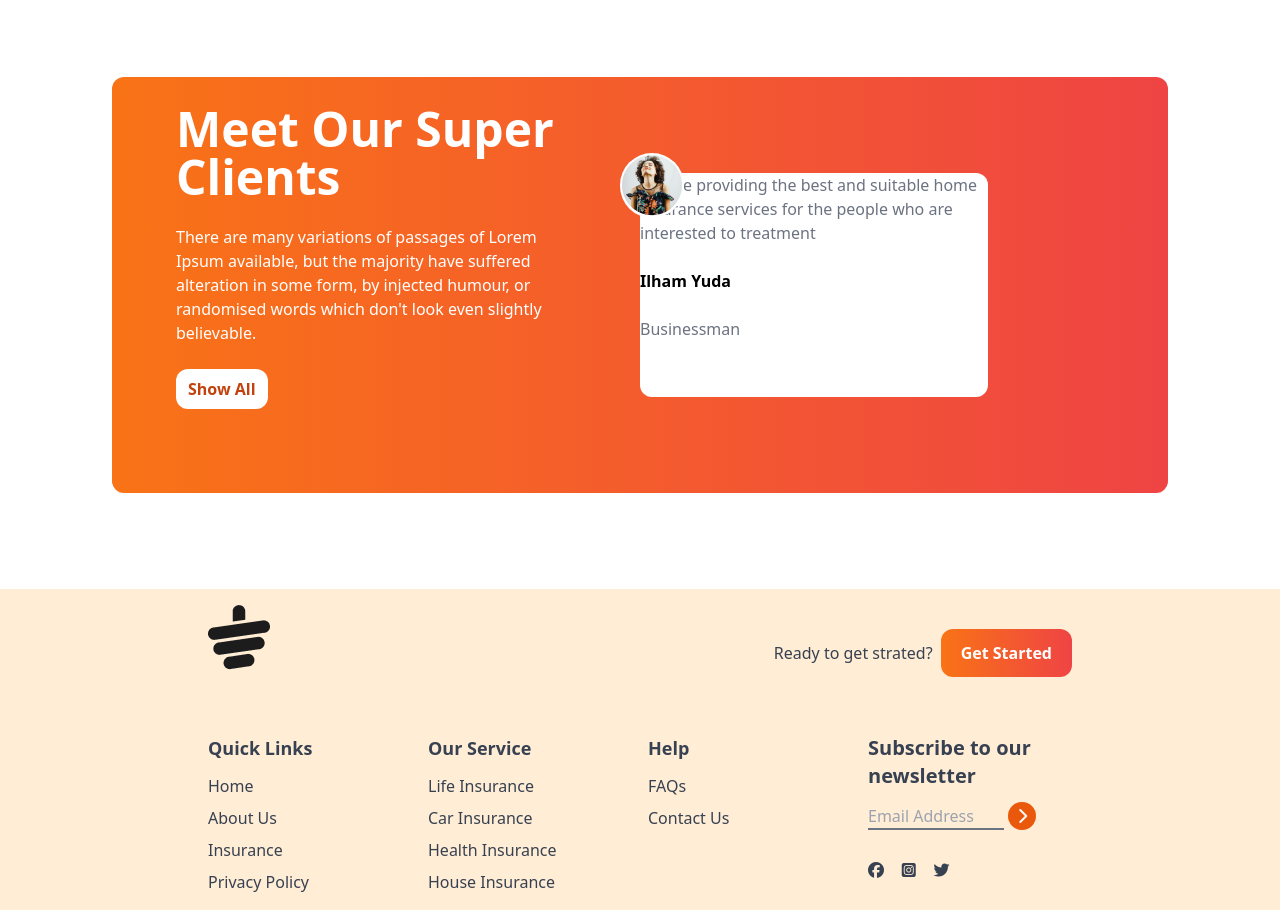
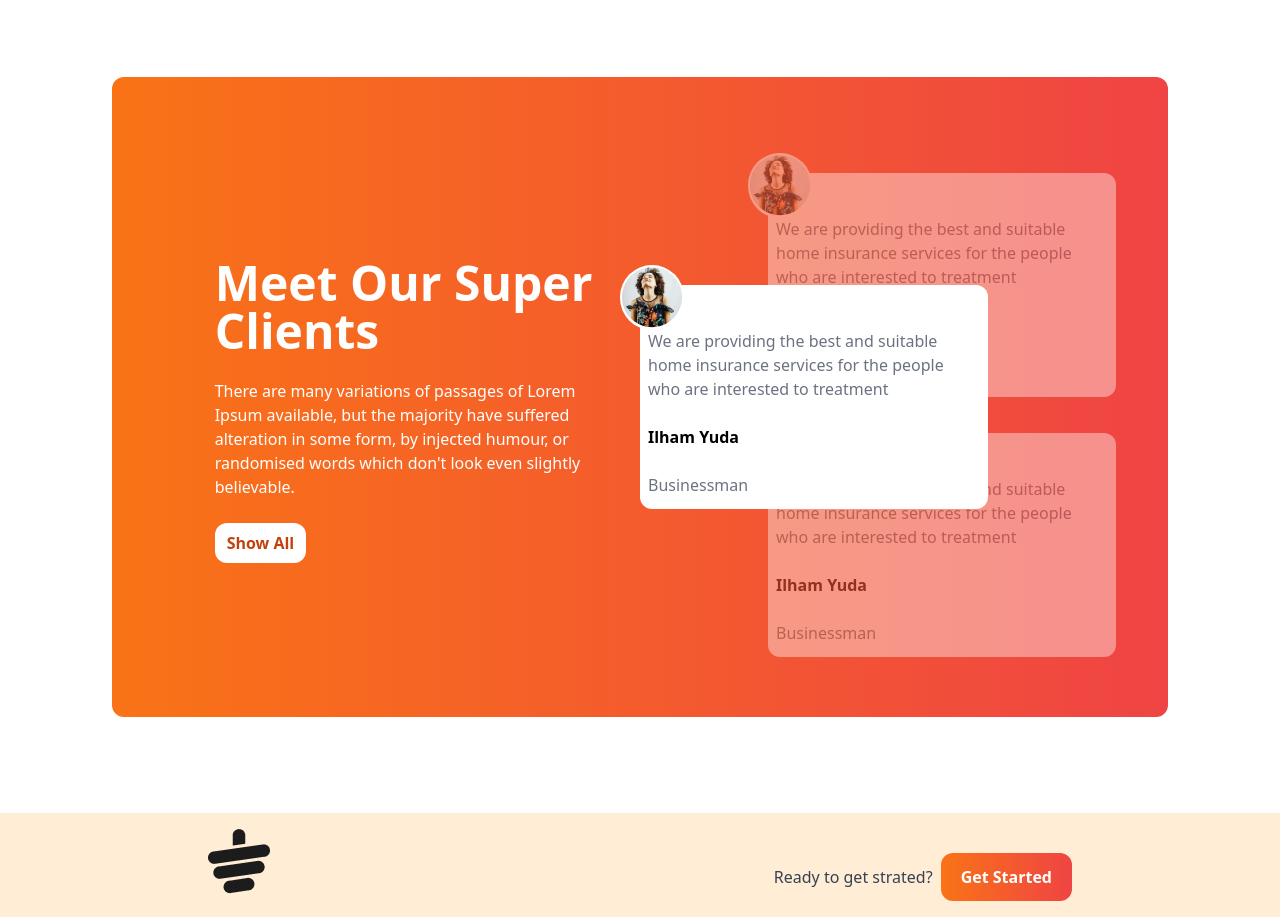
Before and after one commit to badal925119/tea-house, a plain HTML site: page index.html in a window 1280 px wide. Shown: the part 1803-2720 px from the top of the page. Drawn offline with nearby package versions, Linux system fonts and the light colour scheme.

Commit message:
reviews section done

```diff
--- a/index.html
+++ b/index.html
@@ -144,7 +144,8 @@
             <section class="mb-24 mt-20">
                 <div class="grid grid-cols-1 lg:grid-cols-2 bg-gradient-to-r from-orange-500 to-red-500 rounded-xl px-8 md:px-16 text-white">
                     <!-- Text Section -->
-                     <div class="w-5/6">
+                     <div class="flex justify-center items-center overflow-hidden">
+                      <div class="w-5/6">
                         <h1 class="text-5xl font-bold mt-7">Meet Our Super Clients</h1>
                         <br>
                         <p>There are many variations of passages of Lorem Ipsum available, but the majority have suffered alteration in some form, by injected humour, or randomised words which don't look even slightly believable. </p>
@@ -153,12 +154,15 @@
 
                      </div>
 
+                     </div>
+
                      <!-- Image Section -->
                       <div class="relative py-24">
-                        <!-- Top card -->
-                         <div class="relative h-56 w-full md:w-3/4 text-black rounded-xl bg-white flex items-centers">
+
+                        <div class="absolute z-10 top-60 md:top-52">
+                          <div class=" h-56 w-full md:w-3/4 text-black rounded-xl bg-white">
                             <div class="absolute -top-5 -left-5 bg-white rounded-full p-0.5"> <img src="images/client.png" alt=""></div>
-                              <div>
+                              <div class="px-2 py-9 md:py-11">
                                     <p class="text-gray-500">We are providing the best and suitable home insurance services for the people who are interested to treatment</p>
                                     <br>
                                     <h4 class="font-bold">Ilham Yuda</h4>
@@ -166,6 +170,32 @@
                                     <p class="text-gray-500">Businessman</p>
                             </div>
                          </div>
+
+                        </div>
+                        <!-- Top card -->
+                         <div class="relative left-6 md:left-32 h-56 w-full md:w-3/4 text-black rounded-xl bg-white flex items-centers opacity-40">
+                            <div class="absolute -top-5 -left-5 bg-white rounded-full p-0.5"> <img src="images/client.png" alt=""></div>
+                              <div class="px-2 py-9 md:py-11">
+                                    <p class="text-gray-500">We are providing the best and suitable home insurance services for the people who are interested to treatment</p>
+                                    <br>
+                                    <h4 class="font-bold">Ilham Yuda</h4>
+                                    <br>
+                                    <p class="text-gray-500">Businessman</p>
+                            </div>
+                         </div>
+
+
+                         <!-- bottom card -->
+                         <div class="relative left-6 md:left-32 h-56 w-full md:w-3/4 text-black rounded-xl bg-white flex items-centers top-9 opacity-40">
+                          <div class="absolute -top-5 -left-5 bg-white rounded-full p-0.5"> <img src="images/client.png" alt=""></div>
+                            <div class="px-2 py-9 md:py-11">
+                                  <p class="text-gray-500">We are providing the best and suitable home insurance services for the people who are interested to treatment</p>
+                                  <br>
+                                  <h4 class="font-bold">Ilham Yuda</h4>
+                                  <br>
+                                  <p class="text-gray-500">Businessman</p>
+                          </div>
+                       </div>
 
 
                       </div>
```
